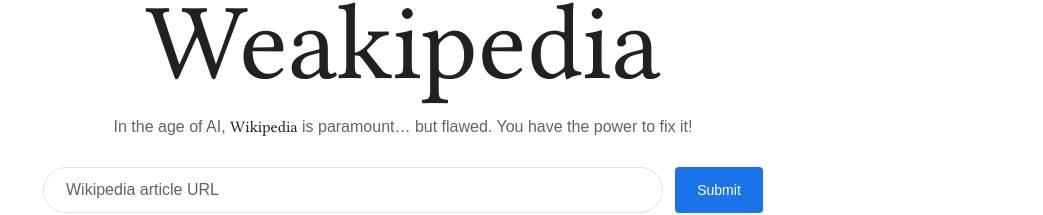
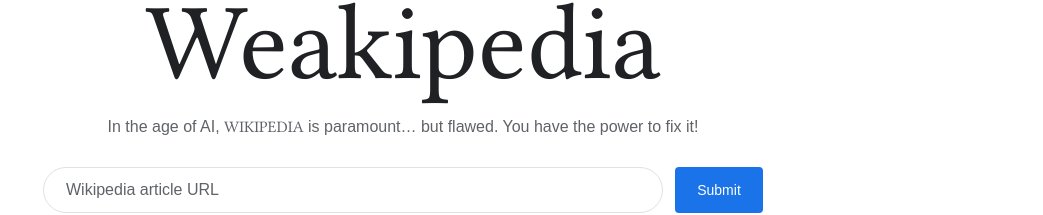
Before and after one commit to vayehee/weakipedia, a React (Vite) app: page / in a window 1280 px wide. Shown: the part 195-410 px from the top of the page, without its empty margins (237-1280 px from the left). Built offline with nearby package versions, Linux system fonts and the light colour scheme.

Commit message:
Adjust Wikipedia tagline emphasis

```diff
--- a/src/main.tsx
+++ b/src/main.tsx
@@ -34,7 +34,7 @@
           Weakipedia
         </h1>
         <p className="tagline">
-          In the age of AI, <strong>Wikipedia</strong> is paramount… but flawed. You
+          In the age of AI, <strong>WIKIPEDIA</strong> is paramount… but flawed. You
           have the power to fix it!
         </p>
         <form className="search-form" role="search">
--- a/src/styles.css
+++ b/src/styles.css
@@ -132,7 +132,7 @@
 }
 
 .tagline strong {
-  color: var(--text);
+  color: inherit;
   font-family: "Linux Libertine", Georgia, "Times New Roman", serif;
   font-weight: 700;
 }
```
